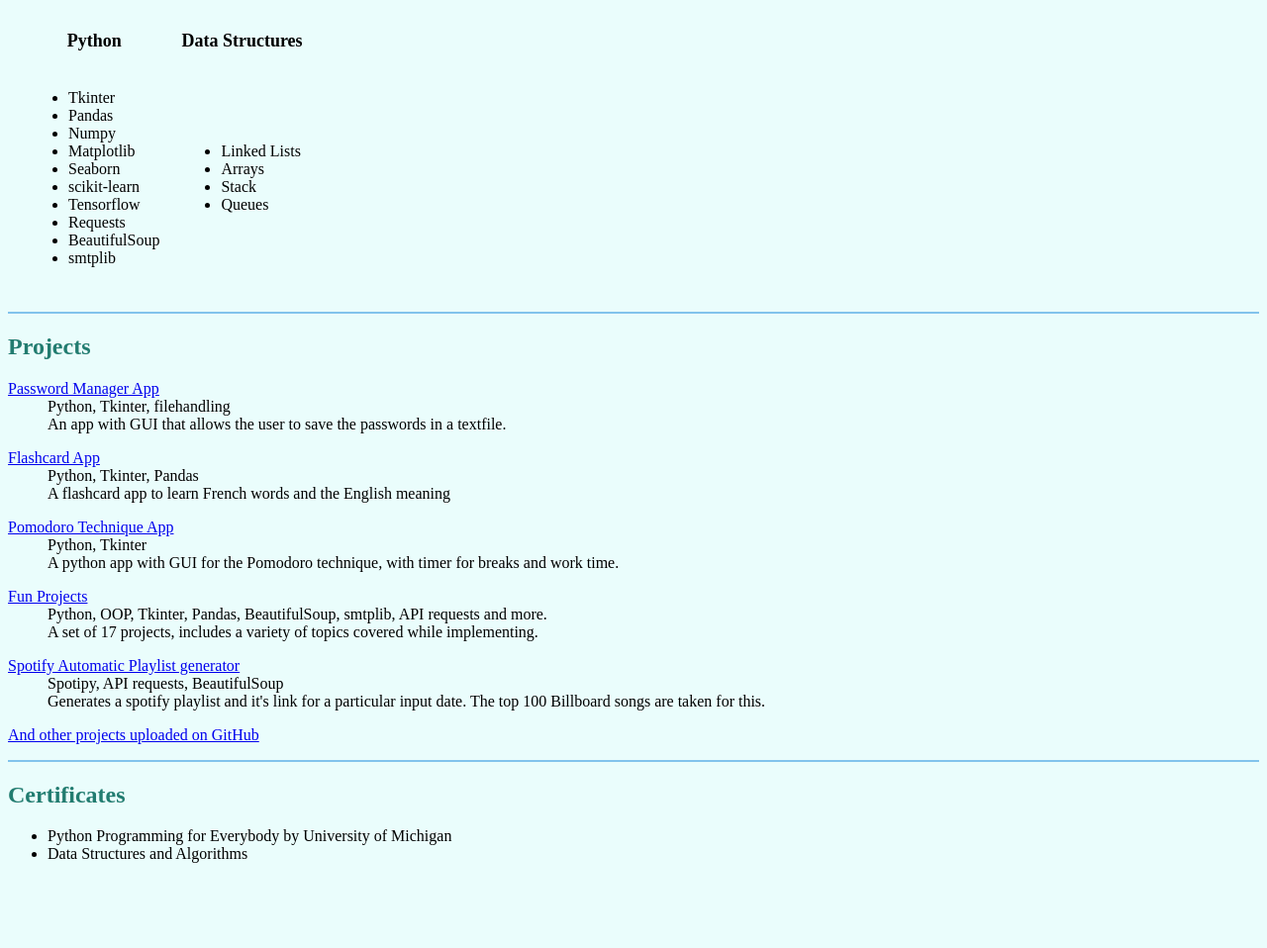
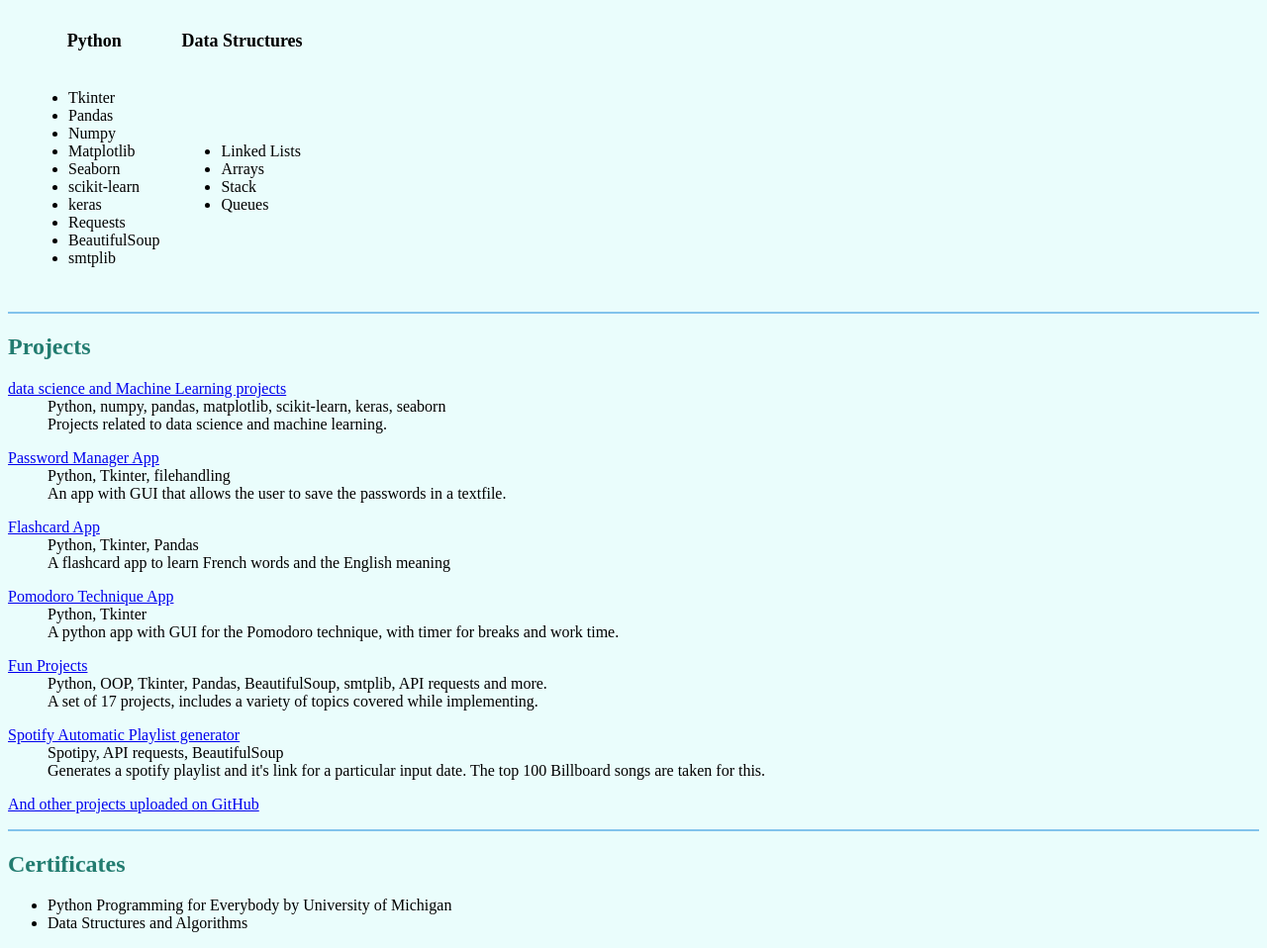
Before and after one commit to Anagha-N-19/Fun-Projects, a Flask app: page / in a window 1280 px wide. Shown: the part 268-1226 px from the top of the page at 99% size. Before the commit the page ends 1140 px from the top, so only its background shows below. Run offline with Flask 3, Linux system fonts and the light colour scheme.

Commit message:
Update mycv.html

```diff
--- a/Resume with Flask/templates/mycv.html
+++ b/Resume with Flask/templates/mycv.html
@@ -27,7 +27,7 @@
         <li>Matplotlib</li>
         <li>Seaborn</li>
         <li>scikit-learn</li>
-        <li>Tensorflow</li>
+        <li>keras</li>
         <li>Requests</li>
         <li>BeautifulSoup</li>
         <li>smtplib</li>
@@ -46,6 +46,16 @@
 </table>
 <hr color="82C3EC">
 <h2><font color="#227C70">Projects</font></h2>
+    <dl>
+    <dt>
+        <a href="https://github.com/Anagha-N-19/Data-science-and-Machine-learning">data science and Machine Learning projects</a>
+    </dt>
+    <dd>
+        Python, numpy, pandas, matplotlib, scikit-learn, keras, seaborn<br>
+Projects related to data science and machine learning.
+    </dd>
+    </dl>
+<dl>
 <dl>
     <dt>
         <a href="https://github.com/Anagha-N-19/Password-manager-app">Password Manager App</a>
```
